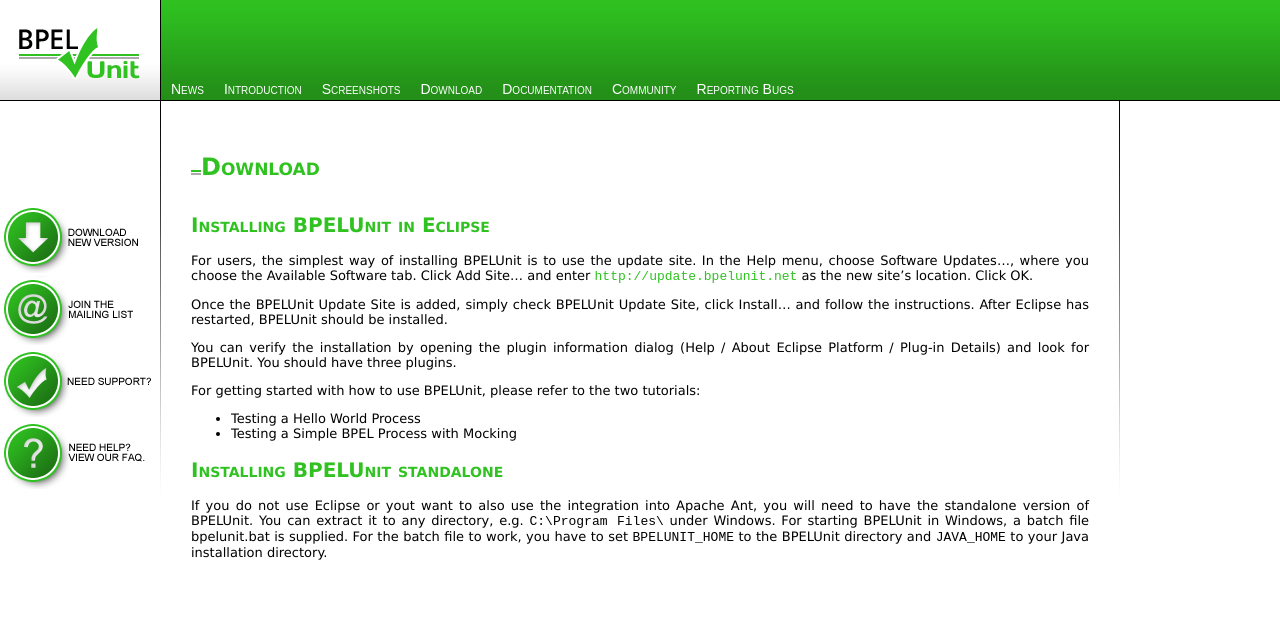
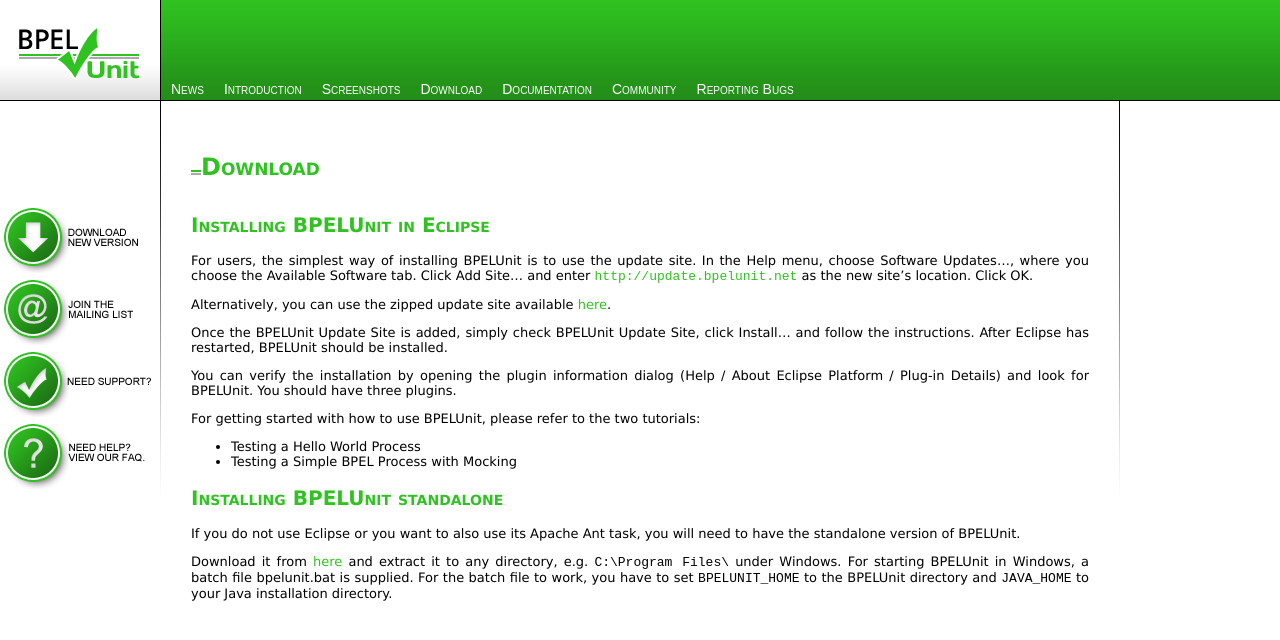
Before and after one commit to bpelunit/bpelunit.github.com, a Jekyll site: the page built from download.md, in a window 1280 px wide. Shown: the top 640 px of the page. Built offline with Jekyll 4.4.1, drawn with Linux system fonts in a browser that asks for light colours.

Commit message:
Add news and download links for release 1.6.0

```diff
--- a/download.md
+++ b/download.md
@@ -10,6 +10,9 @@ site. In the Help menu, choose Software Updates..., where you choose the
 Available Software tab. Click Add Site... and enter
 [`http://update.bpelunit.net`](http://update.bpelunit.net) as the
 new site's location. Click OK.
+
+Alternatively, you can use the zipped update site available
+[here](http://search.maven.org/remotecontent?filepath=net/bpelunit/eclipse-update-site/1.6.0/eclipse-update-site-1.6.0-assembly.zip).
 
 Once the BPELUnit Update Site is added, simply check BPELUnit Update
 Site, click Install... and follow the instructions. After Eclipse has
@@ -27,10 +30,13 @@ tutorials:
 
 ## Installing BPELUnit standalone
 
-If you do not use Eclipse or yout want to also use the integration into
-Apache Ant, you will need to have the standalone version of BPELUnit.
-You can extract it to any directory, e.g. `C:\Program Files\` under
-Windows. For starting BPELUnit in Windows, a batch file bpelunit.bat is
-supplied. For the batch file to work, you have to set `BPELUNIT_HOME` to
-the BPELUnit directory and `JAVA_HOME` to your Java installation
-directory.
+If you do not use Eclipse or you want to also use its Apache Ant task,
+you will need to have the standalone version of BPELUnit.
+
+Download it from
+[here](http://search.maven.org/remotecontent?filepath=net/bpelunit/dist/1.6.0/dist-1.6.0-standalone.tar.gz)
+and extract it to any directory, e.g. `C:\Program Files\` under
+Windows. For starting BPELUnit in Windows, a batch file bpelunit.bat
+is supplied. For the batch file to work, you have to set
+`BPELUNIT_HOME` to the BPELUnit directory and `JAVA_HOME` to your Java
+installation directory.
```
Also changed, not shown: _posts/2012-05-02-release-1.6.0.markdown (added, +19 -0 lines).
